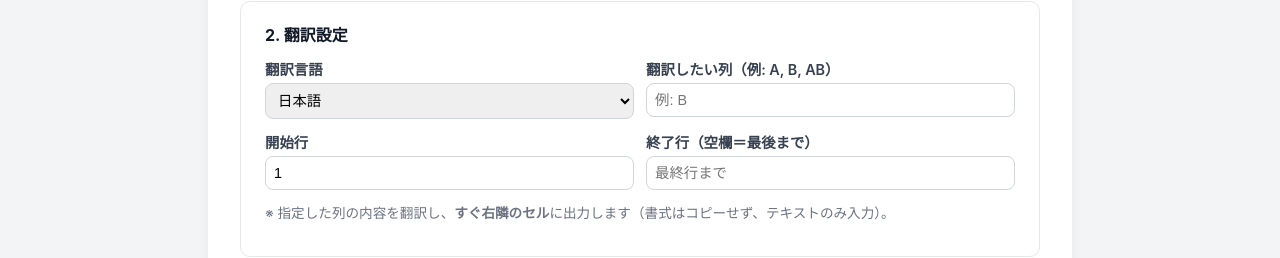
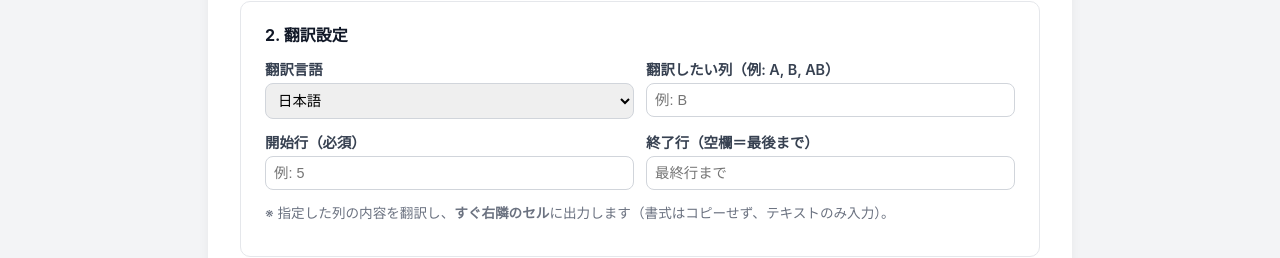
Before and after one commit to Ishimoto-3r/translation-tool, a website: page column-translate.html in a window 1280 px wide. Shown: the part 430-688 px from the top of the page. Drawn offline with nearby package versions, Linux system fonts and the light colour scheme.

Commit message:
Update column-translate.html

```diff
--- a/column-translate.html
+++ b/column-translate.html
@@ -142,8 +142,8 @@
 
         <div class="form-row">
             <div class="form-group">
-                <label>開始行</label>
-                <input type="number" id="start-row" value="1" min="1" />
+                <label>開始行（必須）</label>
+                <input type="number" id="start-row" placeholder="例: 5" min="1" />
             </div>
             <div class="form-group">
                 <label>終了行（空欄＝最後まで）</label>
```
